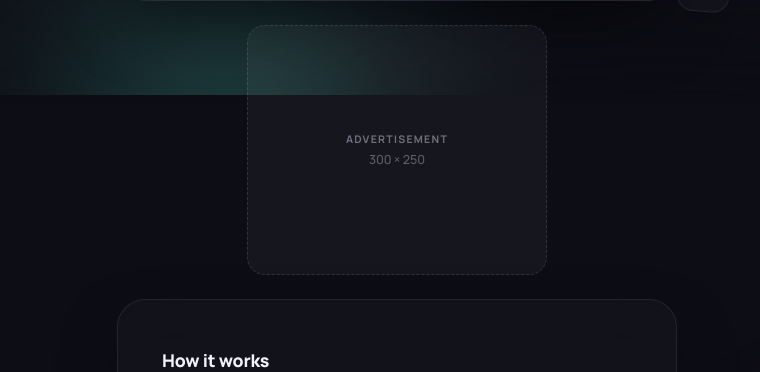
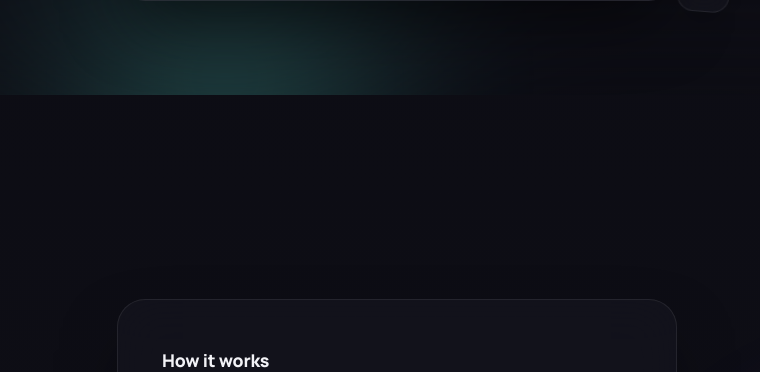
Before and after one commit to AalokitHarry/video-downloader, a Flask app: page / in a window 1280 px wide. Shown: the part 705-1077 px from the top of the page, without its empty margins (243-1003 px from the left). Run offline with Flask 3, Linux system fonts and the light colour scheme.

Commit message:
Wire real AdSense rectangle unit into the 300x250 slot
Replaces the placeholder box with the actual ad unit ("rec01",
slot 3456840295). Tested locally: the ad request completes correctly
(status=unfilled is expected on localhost/an unapproved domain, per
the existing hosting note -- real creatives will fill once aiod.online
is approved).

Co-Authored-By: Claude Sonnet 5 <noreply@anthropic.com>

```diff
--- a/static/style.css
+++ b/static/style.css
@@ -237,6 +237,15 @@ body {
 .ad-banner {
   max-width: 728px;
   min-height: 90px;
+}
+
+/* A slot with a real ad unit in it -- same sizing/margin as .ad-slot's
+   placeholder but no dashed border/background/label chrome. */
+.ad-mount {
+  width: 100%;
+  display: flex;
+  align-items: center;
+  justify-content: center;
 }
 
 .ad-rect {
--- a/templates/index.html
+++ b/templates/index.html
@@ -241,10 +241,13 @@
         </div>
       </div>
 
-      <!-- Ad slot: swap for your ad network's embed code. Medium rectangle, ~300x250. -->
-      <div class="ad-slot ad-rect reveal" style="--d:5">
-        <span class="ad-label">Advertisement</span>
-        <span class="ad-dims">300 &times; 250</span>
+      <!-- AdSense manual ad unit "rec01", 300x250. -->
+      <div class="ad-mount ad-rect reveal" style="--d:5">
+        <ins class="adsbygoogle"
+             style="display:inline-block;width:300px;height:250px"
+             data-ad-client="ca-pub-5271255119909349"
+             data-ad-slot="3456840295"></ins>
+        <script>(adsbygoogle = window.adsbygoogle || []).push({});</script>
       </div>
 
       <section class="card content-card reveal" style="--d:6" aria-label="About this video downloader">
```
